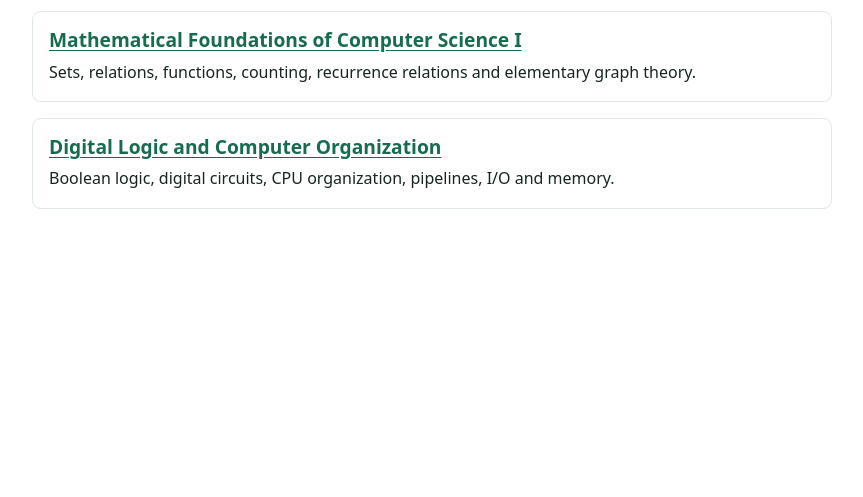
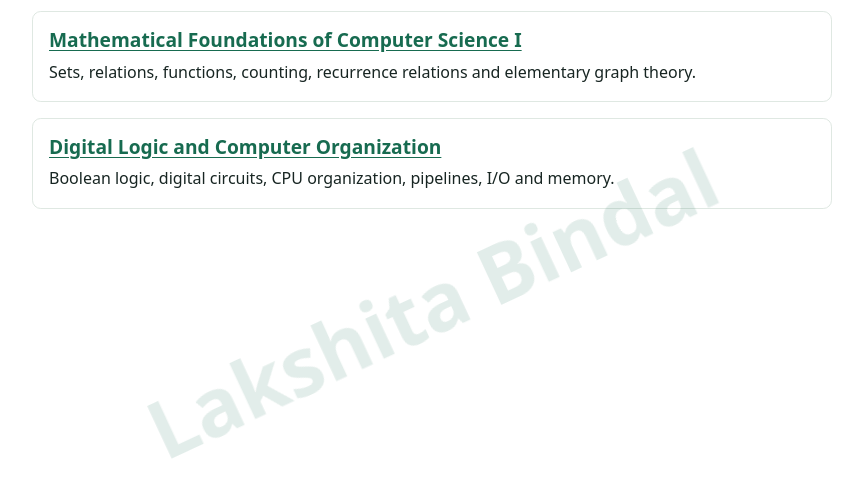
Before and after one commit to jugesh/architectacademy, a plain HTML site: page study-notes/index.html in a window 1280 px wide. Shown: the part 97-594 px from the top of the page, without its empty margins (208-1071 px from the left). Drawn offline with Linux system fonts and the light colour scheme.

Commit message:
Add Lakshita Bindal watermark to Study Notes

```diff
--- a/study-notes/notes.css
+++ b/study-notes/notes.css
@@ -8,6 +8,23 @@
 }
 * { box-sizing: border-box; }
 body { margin: 0; color: var(--ink); background: white; font: 1rem/1.65 system-ui, sans-serif; }
+body::before {
+  content: "Lakshita Bindal";
+  content: "Lakshita Bindal" / "";
+  position: fixed;
+  top: 50%;
+  left: 50%;
+  z-index: 2;
+  transform: translate(-50%, -50%) rotate(-25deg);
+  color: #176b50;
+  opacity: .12;
+  font-size: clamp(1.9rem, 8vw, 5rem);
+  font-weight: 700;
+  line-height: 1.1;
+  white-space: nowrap;
+  pointer-events: none;
+  user-select: none;
+}
 a { color: var(--green); text-underline-offset: .18em; }
 :focus-visible { outline: 2px solid var(--green); outline-offset: 3px; }
 header { border-bottom: 1px solid var(--line); background: var(--soft); }
@@ -54,6 +71,7 @@ details p { margin-block: .5rem 0; }
   header, .contents, .next { display: none; }
   main { width: 100%; padding: 0; }
   body { font-size: 10.5pt; }
+  body::before { color: #333; font-size: 42pt; }
   h2, h3, summary { break-after: avoid; }
   tr, figure { break-inside: avoid; }
   details > :not(summary) { display: block; }
```
